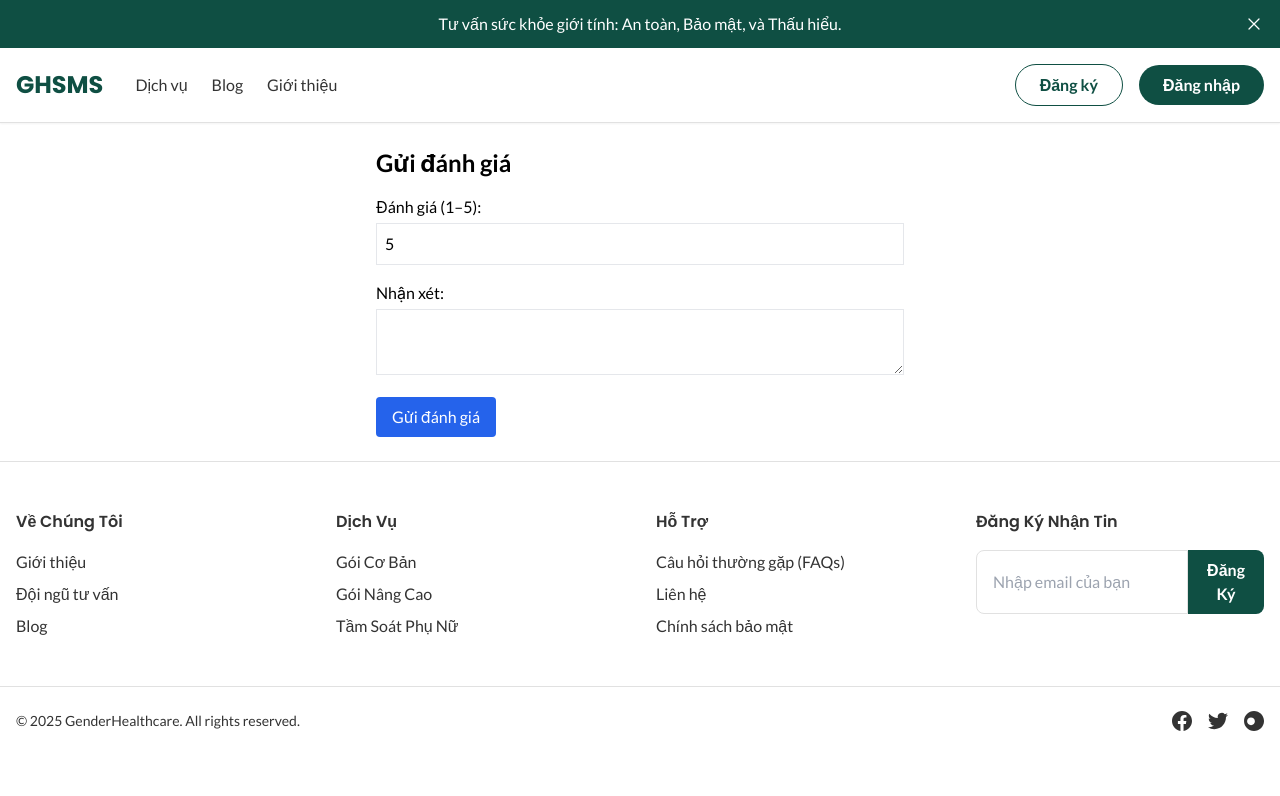
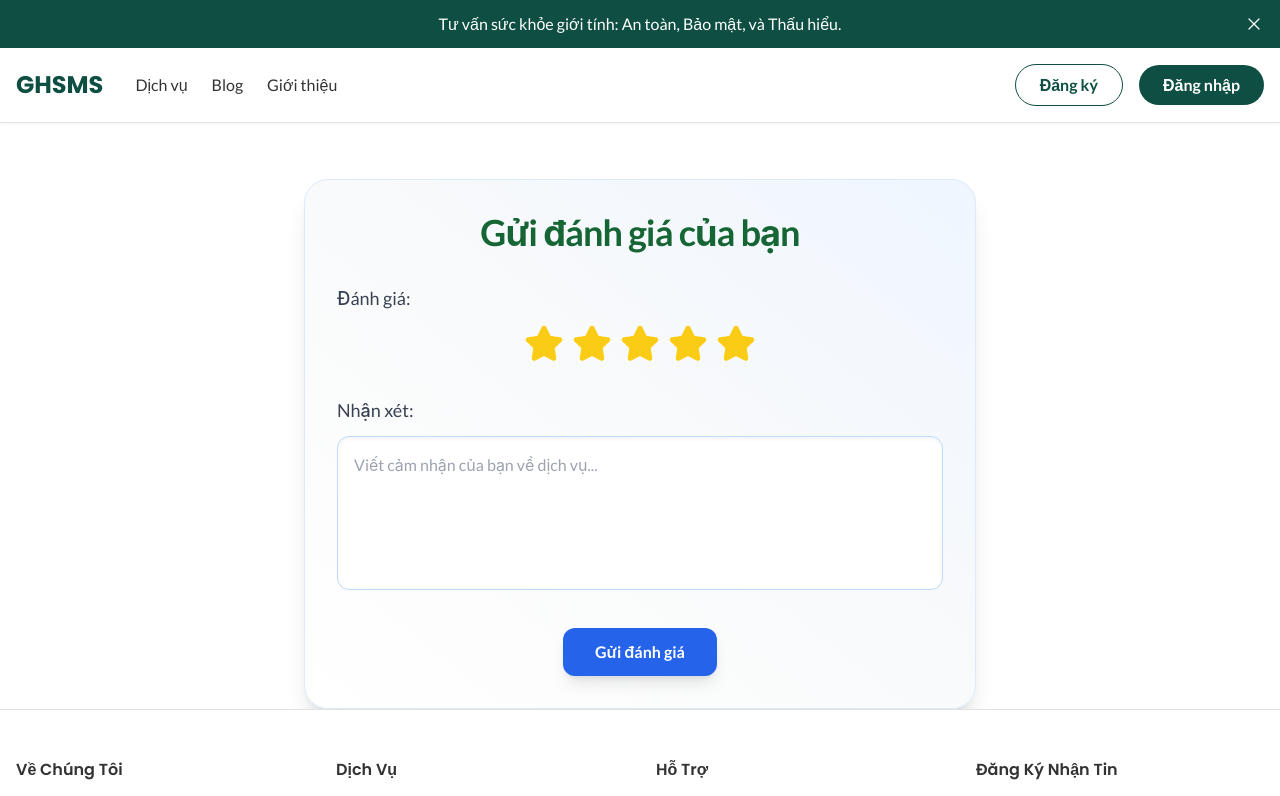
Before and after one commit to KKarles/PRN_GHSMS-FE, a React (Vite) app: page /create-feedback/1 in a window 1280 px wide. Shown: the top 796 px of the page. Built offline with nearby package versions, Linux system fonts and the light colour scheme; no server answers; sample sign-in values are in the browser's storage.

Commit message:
Fix Feedback
Fix Feedback

```diff
--- a/package.json
+++ b/package.json
@@ -16,6 +16,7 @@
     "@types/react-router-dom": "^5.3.3",
     "axios": "^1.10.0",
     "date-fns": "^4.1.0",
+    "framer-motion": "^12.23.3",
     "lucide-react": "^0.525.0",
     "react": "^19.1.0",
     "react-dom": "^19.1.0",
--- a/src/components/EditFeedbackPage.tsx
+++ b/src/components/EditFeedbackPage.tsx
@@ -1,14 +1,25 @@
 import React, { useEffect, useState } from 'react'
 import { useNavigate, useParams } from 'react-router-dom'
 import { updateFeedback, getFeedbackById, deleteFeedback } from '../services/feedbackService'
+import { Star } from 'lucide-react'
+import { isAuthenticated } from '../services/authService'
+import { motion } from 'framer-motion'
 
 const EditFeedbackPage: React.FC = () => {
   const { feedbackId } = useParams()
   const navigate = useNavigate()
+
   const [rating, setRating] = useState<number>(0)
+  const [hoverRating, setHoverRating] = useState<number | null>(null)
   const [comment, setComment] = useState<string>('')
 
   useEffect(() => {
+    if (!isAuthenticated()) {
+      alert('Bạn cần đăng nhập để chỉnh sửa đánh giá.')
+      navigate('/login')
+      return
+    }
+
     const fetchFeedback = async () => {
       try {
         if (!feedbackId) throw new Error('Thiếu feedbackId')
@@ -49,44 +60,110 @@ const EditFeedbackPage: React.FC = () => {
   }
 
   return (
-    <div className="max-w-xl mx-auto p-6">
-      <h1 className="text-2xl font-bold mb-4">Chỉnh sửa đánh giá</h1>
-      <form onSubmit={handleSubmit} className="space-y-4">
-        <label className="block">
-          Đánh giá (1–5):
-          <input
-            type="number"
-            min={1}
-            max={5}
-            value={rating}
-            onChange={(e) => setRating(Number(e.target.value))}
-            className="w-full border p-2 mt-1"
-            required
-          />
-        </label>
-        <label className="block">
-          Nhận xét:
+    <motion.div
+      initial={{ opacity: 0, y: 60 }}
+      animate={{ opacity: 1, y: 0 }}
+      transition={{ duration: 0.7, type: 'spring', stiffness: 120 }}
+      className="max-w-2xl mx-auto p-8 mt-14 bg-gradient-to-br from-white to-gray-50 shadow-2xl rounded-3xl border border-gray-100"
+    >
+      <motion.h1
+        initial={{ opacity: 0, y: 20 }}
+        animate={{ opacity: 1, y: 0 }}
+        transition={{ delay: 0.2, duration: 0.5 }}
+        className="text-4xl font-bold mb-8 text-center text-green-800 tracking-tight"
+      >
+        Chỉnh sửa đánh giá
+      </motion.h1>
+
+      <form onSubmit={handleSubmit} className="space-y-8">
+        {/* Rating */}
+        <motion.div
+          initial={{ opacity: 0, y: 20 }}
+          animate={{ opacity: 1, y: 0 }}
+          transition={{ delay: 0.3, duration: 0.5 }}
+        >
+          <label className="block text-lg font-medium text-gray-700 mb-3">Đánh giá:</label>
+          <div className="flex space-x-2 justify-center">
+            {[1, 2, 3, 4, 5].map((star) => (
+              <motion.div
+                key={star}
+                whileHover={{ y: -6, rotate: -5 }}
+                transition={{ type: 'spring', stiffness: 200 }}
+              >
+                <Star
+                  size={40}
+                  className={`cursor-pointer transition-colors duration-200
+                    ${hoverRating !== null
+                      ? star <= hoverRating
+                        ? 'fill-yellow-400 text-yellow-400'
+                        : 'text-gray-300'
+                      : star <= rating
+                      ? 'fill-yellow-400 text-yellow-400'
+                      : 'text-gray-300'}`}
+                  onClick={() => setRating(star)}
+                  onMouseEnter={() => setHoverRating(star)}
+                  onMouseLeave={() => setHoverRating(null)}
+                  fill={(hoverRating ?? rating) >= star ? 'currentColor' : 'none'}
+                />
+              </motion.div>
+            ))}
+          </div>
+        </motion.div>
+
+        {/* Comment */}
+        <motion.div
+          initial={{ opacity: 0, y: 20 }}
+          animate={{ opacity: 1, y: 0 }}
+          transition={{ delay: 0.5, duration: 0.5 }}
+        >
+          <label className="block text-lg font-medium text-gray-700 mb-3">Nhận xét:</label>
           <textarea
             value={comment}
             onChange={(e) => setComment(e.target.value)}
-            className="w-full border p-2 mt-1"
+            rows={5}
+            placeholder="Viết cảm nhận của bạn về dịch vụ..."
+            className="w-full border border-gray-300 rounded-xl p-4 focus:outline-none focus:ring-2 focus:ring-blue-500 shadow-inner resize-none bg-white"
             required
           />
-        </label>
-        <div className="flex justify-between">
-          <button type="submit" className="bg-green-600 text-white px-4 py-2 rounded hover:bg-green-700">
+        </motion.div>
+
+        {/* Buttons */}
+        <motion.div
+          initial={{ opacity: 0, y: 10 }}
+          animate={{ opacity: 1, y: 0 }}
+          transition={{ delay: 0.7 }}
+          className="flex justify-between gap-4"
+        >
+          <motion.button
+            type="submit"
+            whileHover={{
+              scale: 1.05,
+              backgroundColor: '#16a34a',
+              boxShadow: '0 0 10px rgba(22,163,74,0.4)',
+            }}
+            transition={{ type: 'spring', stiffness: 250 }}
+            className="bg-green-600 text-white px-6 py-3 rounded-xl font-semibold shadow-md w-full"
+          >
             Cập nhật đánh giá
-          </button>
-          <button
+          </motion.button>
+
+          <motion.button
             type="button"
             onClick={handleDelete}
-            className="bg-red-600 text-white px-4 py-2 rounded hover:bg-red-700"
-          >
+            whileHover={{
+                scale: 1.05,
+                backgroundColor: '#dc2626',
+                boxShadow: '0 0 10px rgba(220,38,38,0.4)',
+            }}
+            whileTap={{ scale: 0.95 }}
+            transition={{ type: 'spring', stiffness: 250 }}
+            className="bg-red-600 text-white px-6 py-3 rounded-xl font-semibold shadow-md w-full"
+            >
             Xoá đánh giá
-          </button>
-        </div>
+            </motion.button>
+        </motion.div>
       </form>
-    </div>
+    </motion.div>
   )
 }
 
--- a/src/components/Feedback.tsx
+++ b/src/components/Feedback.tsx
@@ -1,6 +1,9 @@
 import React, { useEffect, useState } from 'react'
 import { useNavigate, useParams } from 'react-router-dom'
 import { submitFeedback } from '../services/feedbackService'
+import { Star } from 'lucide-react'
+import { isAuthenticated } from '../services/authService'
+import { motion } from 'framer-motion'
 
 const FeedbackPage: React.FC = () => {
   const { serviceId } = useParams()
@@ -8,13 +11,20 @@ const FeedbackPage: React.FC = () => {
 
   const [userId, setUserId] = useState<number | null>(null)
   const [rating, setRating] = useState<number>(5)
+  const [hoverRating, setHoverRating] = useState<number | null>(null)
   const [comment, setComment] = useState<string>('')
 
   useEffect(() => {
+    if (!isAuthenticated()) {
+      alert('Bạn cần đăng nhập để gửi đánh giá.')
+      navigate('/login')
+      return
+    }
+
     const userJson = localStorage.getItem('ghsms_user')
     const user = userJson ? JSON.parse(userJson) : null
     setUserId(user?.userId ?? null)
-  }, [])
+  }, [navigate])
 
   const handleSubmit = async (e: React.FormEvent) => {
     e.preventDefault()
@@ -29,7 +39,7 @@ const FeedbackPage: React.FC = () => {
         userId,
         relatedServiceId: Number(serviceId),
         rating,
-        comment
+        comment,
       })
 
       navigate('/services')
@@ -39,47 +49,101 @@ const FeedbackPage: React.FC = () => {
     }
   }
 
-  if (!userId) {
-    return (
-      <div className="text-center text-red-600 mt-10">
-        Bạn chưa đăng nhập. Vui lòng đăng nhập để gửi feedback.
-      </div>
-    )
-  }
+  return (
+    <motion.div
+      initial={{ opacity: 0, y: 100 }}
+      animate={{ opacity: 1, y: 0 }}
+      transition={{
+        type: 'spring',
+        damping: 12,
+        stiffness: 120,
+        delay: 0.2,
+      }}
+      className="max-w-2xl mx-auto p-8 mt-14 bg-gradient-to-tr from-white via-gray-50 to-blue-50 shadow-xl rounded-3xl border border-blue-100"
+    >
+      <motion.h1
+        initial={{ opacity: 0, y: 20 }}
+        animate={{ opacity: 1, y: 0 }}
+        transition={{ delay: 0.4, duration: 0.6 }}
+        className="text-4xl font-bold mb-8 text-center text-green-800 tracking-tight"
+      >
+        Gửi đánh giá của bạn
+      </motion.h1>
 
-  return (
-    <div className="max-w-xl mx-auto p-6">
-      <h1 className="text-2xl font-bold mb-4">Gửi đánh giá</h1>
-      <form onSubmit={handleSubmit} className="space-y-4">
-        <label className="block">
-          Đánh giá (1–5):
-          <input
-            type="number"
-            min={1}
-            max={5}
-            value={rating}
-            onChange={(e) => setRating(Number(e.target.value))}
-            className="w-full border p-2 mt-1"
-            required
-          />
-        </label>
-        <label className="block">
-          Nhận xét:
+      <form onSubmit={handleSubmit} className="space-y-8">
+        {/* Rating */}
+        <motion.div
+          initial={{ opacity: 0, y: 20 }}
+          animate={{ opacity: 1, y: 0 }}
+          transition={{ delay: 0.6, duration: 0.6 }}
+        >
+          <label className="block text-lg font-medium text-gray-700 mb-3">Đánh giá:</label>
+          <div className="flex space-x-2 justify-center">
+            {[1, 2, 3, 4, 5].map((star) => (
+              <motion.div
+                key={star}
+                whileHover={{ y: -6, rotate: -5 }}
+                transition={{ type: 'spring', stiffness: 200 }}
+              >
+                <Star
+                  size={40}
+                  className={`cursor-pointer transition-colors duration-200
+                    ${hoverRating !== null
+                      ? star <= hoverRating
+                        ? 'fill-yellow-400 text-yellow-400'
+                        : 'text-gray-300'
+                      : star <= rating
+                      ? 'fill-yellow-400 text-yellow-400'
+                      : 'text-gray-300'}`}
+                  onClick={() => setRating(star)}
+                  onMouseEnter={() => setHoverRating(star)}
+                  onMouseLeave={() => setHoverRating(null)}
+                  fill={(hoverRating ?? rating) >= star ? 'currentColor' : 'none'}
+                />
+              </motion.div>
+            ))}
+          </div>
+        </motion.div>
+
+        {/* Comment */}
+        <motion.div
+          initial={{ opacity: 0, y: 20 }}
+          animate={{ opacity: 1, y: 0 }}
+          transition={{ delay: 0.8, duration: 0.6 }}
+        >
+          <label className="block text-lg font-medium text-gray-700 mb-3">Nhận xét:</label>
           <textarea
             value={comment}
             onChange={(e) => setComment(e.target.value)}
-            className="w-full border p-2 mt-1"
+            rows={5}
+            placeholder="Viết cảm nhận của bạn về dịch vụ..."
+            className="w-full border border-blue-200 rounded-xl p-4 focus:outline-none focus:ring-2 focus:ring-blue-400 shadow-inner resize-none bg-white"
             required
           />
-        </label>
-        <button
-          type="submit"
-          className="bg-blue-600 text-white px-4 py-2 rounded hover:bg-blue-700"
+        </motion.div>
+
+        {/* Submit */}
+        <motion.div
+          initial={{ opacity: 0, scale: 0.8 }}
+          animate={{ opacity: 1, scale: 1 }}
+          transition={{ delay: 1.1, type: 'spring', stiffness: 300 }}
+          className="flex justify-center"
         >
-          Gửi đánh giá
-        </button>
+          <motion.button
+            type="submit"
+            whileHover={{
+              scale: 1.08,
+              backgroundColor: '#2563eb',
+              boxShadow: '0 0 14px rgba(37,99,235,0.5)',
+            }}
+            transition={{ type: 'spring', stiffness: 200 }}
+            className="bg-blue-600 hover:bg-blue-700 text-white px-8 py-3 rounded-xl font-semibold shadow-lg"
+          >
+            Gửi đánh giá
+          </motion.button>
+        </motion.div>
       </form>
-    </div>
+    </motion.div>
   )
 }
 
--- a/src/components/ServicesPage.tsx
+++ b/src/components/ServicesPage.tsx
@@ -4,6 +4,7 @@ import type { Service } from '../services/serviceService'
 import { Link } from 'react-router-dom'
 import { getFeedbackByUserAndService } from '../services/feedbackService'
 import { isAuthenticated } from '../services/authService'
+import { motion } from 'framer-motion'
 
 const truncateWords = (text: string, maxWords: number): string => {
   const words = text.split(/\s+/)
@@ -32,7 +33,6 @@ const ServicesPage: React.FC = () => {
 
         if (isAuthenticated() && userId) {
           const feedbackMap: Record<number, number> = {}
-
           for (const s of data) {
             try {
               const feedback = await getFeedbackByUserAndService(userId, s.serviceId)
@@ -45,7 +45,6 @@ const ServicesPage: React.FC = () => {
               }
             }
           }
-
           setFeedbacks(feedbackMap)
         }
       } catch (err: any) {
@@ -58,49 +57,55 @@ const ServicesPage: React.FC = () => {
     fetchServices()
   }, [userId])
 
-  if (loading) return <p className="text-center">Đang tải dữ liệu dịch vụ...</p>
-  if (error) return <p className="text-center text-red-500">Lỗi: {error}</p>
+  if (loading) return <p className="text-center text-lg mt-10">⏳ Đang tải dữ liệu dịch vụ...</p>
+  if (error) return <p className="text-center text-red-500 mt-10">❌ Lỗi: {error}</p>
 
   return (
-    <div className="max-w-5xl mx-auto px-4 py-8">
-      <h1 className="text-3xl font-bold mb-6 text-center">Danh sách dịch vụ</h1>
-      <div className="grid grid-cols-1 sm:grid-cols-2 lg:grid-cols-3 gap-6">
-        {services.map((service) => (
-          <div key={service.serviceId} className="border rounded-lg p-4 shadow hover:shadow-lg transition">
-            <h2 className="text-xl font-semibold">{service.serviceName}</h2>
-            <p className="text-gray-600 mt-2">
-              {truncateWords(service.description, 10)}
+    <div className="max-w-6xl mx-auto px-4 py-10">
+      <h1 className="text-4xl font-bold mb-10 text-center text-gray-800">🌿 Danh sách dịch vụ</h1>
+      <div className="grid grid-cols-1 sm:grid-cols-2 lg:grid-cols-3 gap-8">
+        {services.map((service, index) => (
+          <motion.div
+            key={service.serviceId}
+            initial={{ opacity: 0, y: 30 }}
+            animate={{ opacity: 1, y: 0 }}
+            transition={{ duration: 0.4, delay: index * 0.05 }}
+            className="bg-white border border-gray-200 rounded-xl shadow-md hover:shadow-lg transition-transform transform hover:-translate-y-1 p-6"
+          >
+            <h2 className="text-2xl font-semibold text-indigo-700">{service.serviceName}</h2>
+            <p className="text-gray-600 mt-2 italic">{truncateWords(service.description, 10)}</p>
+            <p className="mt-3 text-lg text-blue-600 font-semibold">
+              💰 {service.price.toLocaleString()} VND
             </p>
-            <p className="mt-2 text-primary font-bold">{service.price.toLocaleString()} VND</p>
-            <p className="text-sm text-gray-500">{service.category}</p>
-
+            <div className="space-y-1">
               <Link
                 to={`/feedbacks/${service.serviceId}`}
-              className="inline-block mt-2 text-indigo-600 hover:underline"
+                className="block text-indigo-600 hover:underline"
               >
-              Xem đánh giá
+                🔍 Xem đánh giá
               </Link>
-            <br></br>
+
               {isAuthenticated() ? (
                 feedbacks[service.serviceId] ? (
                   <Link
                     to={`/edit-feedback/${feedbacks[service.serviceId]}`}
-                  className="inline-block mt-3 text-green-600 hover:underline"
+                    className="block text-green-600 hover:underline"
                   >
-                  Chỉnh sửa đánh giá
+                    ✏️ Chỉnh sửa đánh giá
                   </Link>
                 ) : (
                   <Link
                     to={`/create-feedback/${service.serviceId}`}
-                  className="inline-block mt-3 text-blue-600 hover:underline"
+                    className="block text-blue-600 hover:underline"
                   >
-                  Gửi đánh giá
+                    ✍️ Gửi đánh giá
                   </Link>
                 )
               ) : (
-              <p className="text-sm text-red-500 mt-3">* Đăng nhập để gửi đánh giá</p>
+                <p className="text-sm text-red-500 mt-2">* Đăng nhập để gửi đánh giá</p>
               )}
             </div>
+          </motion.div>
         ))}
       </div>
     </div>
--- a/src/services/feedbackService.ts
+++ b/src/services/feedbackService.ts
@@ -43,3 +43,8 @@ export const getFeedbacksByService = async (serviceId: number) => {
   const response = await api.get(`/api/Feedback/service/${serviceId}`)
   return response.data
 }
+
+export const getUserById = async (userId: number): Promise<{ firstName: string; lastName: string }> => {
+  const response = await api.get(`/api/users/${userId}`)
+  return response.data.data
+}
```
Also changed, not shown: src/components/FeedbackListPage.tsx (+64 -20 lines), 1 other file (tests, documents, lock files or other folders). Lines whose indentation alone changed are shown as unchanged.
